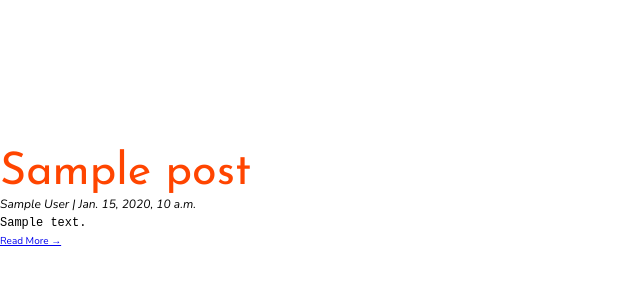
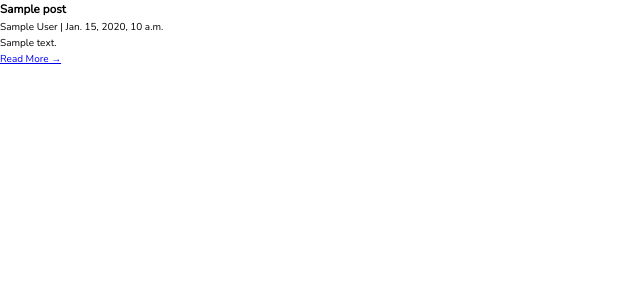
Before and after one commit to ddeveloper72/django-mongodb, a Django app: template blog/templates/blogs.html in a window 1280 px wide. Shown: the top 300 px of the page, without its empty margins (0-640 px from the left). Run offline with Django 3.2, Linux system fonts and the light colour scheme; the template is opened without the code that fills it: most values are stand-ins (such as "Sample title", 1, 10 or a date in 2020); parts of the project's set-up code (start-up, migrations or seed data) failed here and were passed over.

Commit message:
added markup for blogs WIP

```diff
--- a/blog/templates/blogs.html
+++ b/blog/templates/blogs.html
@@ -2,18 +2,17 @@
 {% load static from staticfiles %}
 {%  block content %}
 
-<div class="blog">
-    {% for post in posts %}
-    <div class="blog__header">
-        <h1 class="heading-1 blog__name">{{ post.title }}</h1>
-        <p class="blog__author">{{ post.author }} | {{ post.created_on}}</p>
-        <p class="blog__body-text">{{post.content|slice:":200" }}</p>
-        <a href="{% url 'post_detail' post.slug  %}" class="btn btn-primary">Read More &rarr;</a>
-    </div>
-    {% endfor %}
-    <br>
-</div>
-
-
+    <article>
+        <section class="hero">
+            {% for post in posts %}
+            <div class="blog__header">
+                <h1>{{ post.title }}</h1>
+                <p>{{ post.author }} | {{ post.created_on}}</p>
+                <p>{{post.content|slice:":200" }}</p>
+                <a href="{% url 'post_detail' post.slug  %}" class="btn btn-primary">Read More &rarr;</a>
+            </div>
+            {% endfor %}
+        </section>
+    </article>
 
 {%  endblock content %}
```
